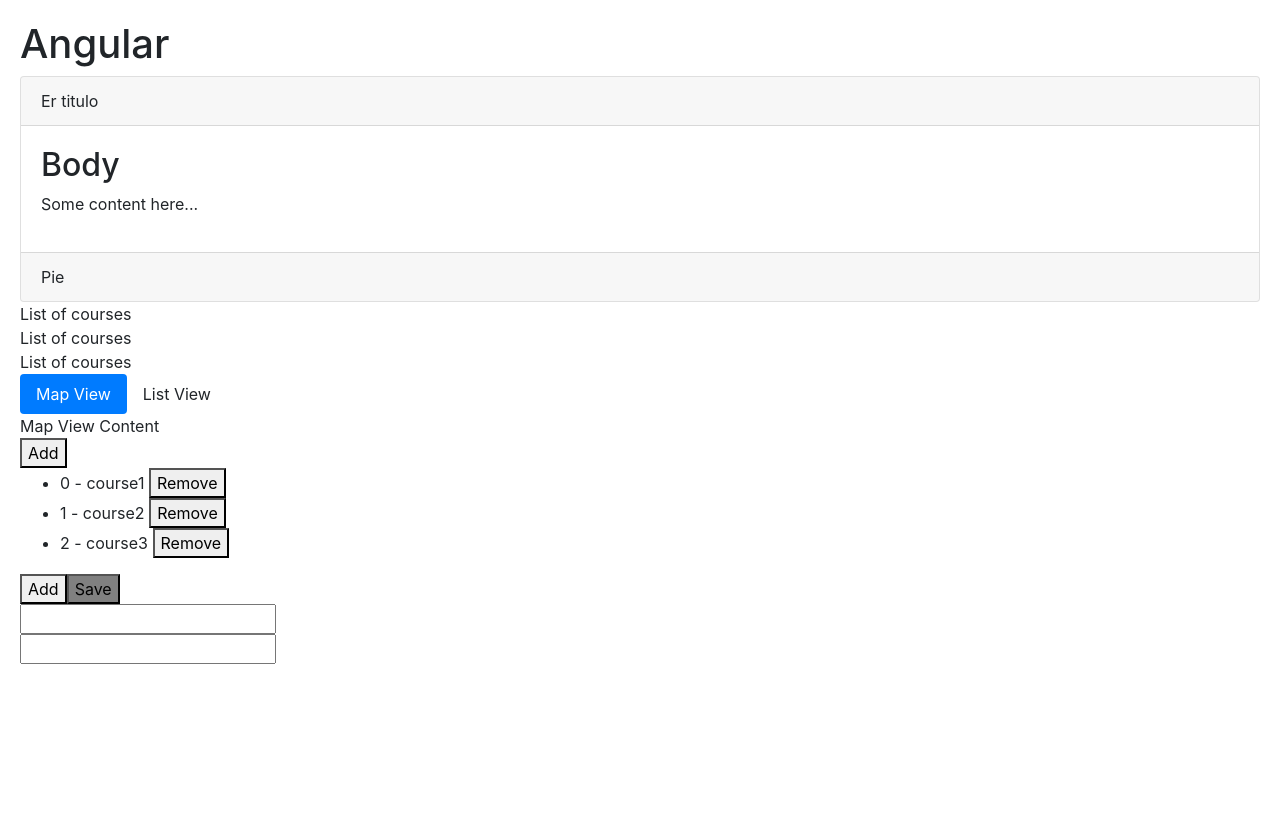
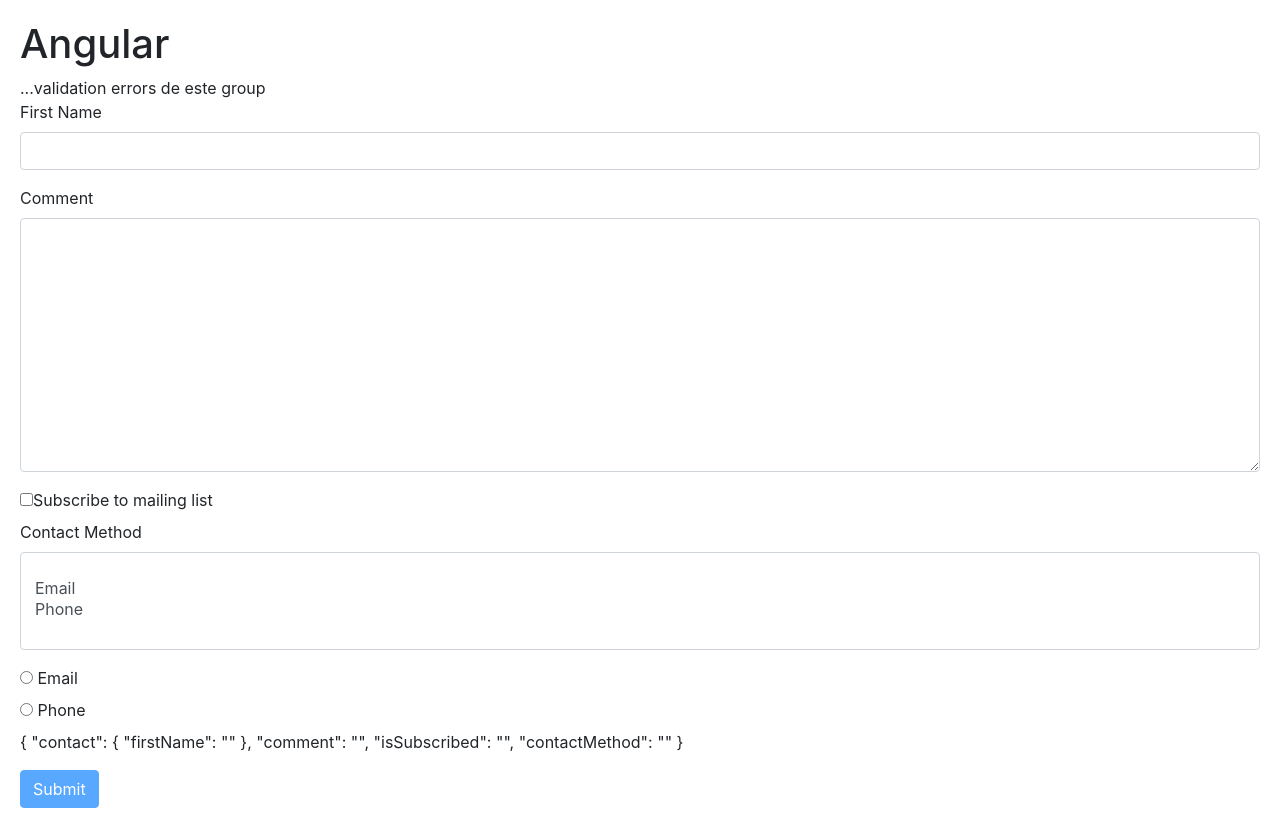
Before and after one commit to TurinTur/Angular, an Angular app: page / in a window 1280 px wide. Before the commit the page ends 800 px from the top, so only its background shows below. Built offline with nearby package versions, Linux system fonts and the light colour scheme.

Commit message:
091 reactive forms

```diff
--- a/src/app/app.component.html
+++ b/src/app/app.component.html
@@ -3,4 +3,5 @@
 <!-- <courses></courses>-->
 <!-- <app-favorite [is-favorite]="post.isFavorite" (change)="onFavoriteChanged($event)"></app-favorite>   -->       <!-- is-favorite es input, change es output -->
 
-<app-directive></app-directive>
+<!--<app-directive></app-directive>-->
+<contact-form></contact-form>
--- a/src/app/app.module.ts
+++ b/src/app/app.module.ts
@@ -10,6 +10,7 @@
 import { PanelComponent } from './panel/panel.component';
 import { DirectiveComponent } from './directive/directive.component';
 import { InputFormatDirective } from './input-format.directive';
+import { ContactFormComponent } from './contact-form/contact-form.component';
 
 @NgModule({
   declarations: [
@@ -20,7 +21,8 @@
     FavoriteComponent,
     PanelComponent,
     DirectiveComponent,
-    InputFormatDirective
+    InputFormatDirective,
+    ContactFormComponent
   ],
   imports: [
     BrowserModule,
--- /dev/null
+++ b/src/app/contact-form/contact-form.component.html
@@ -0,0 +1,61 @@
+
+ <form #f="ngForm" (ngSubmit)="log(f)">                  <!-- Linea para inspeccionar el objeto ngform -->
+<!--<form>  angular aplica automaticamente la directiva ngForm a todo form, a menos que se especifique lo contario -->
+  <div ngModelGroup="contact" #contact="ngModelGroup">                <!-- ngModelGroup, para grupos en form complejos, de uso opcional. es como ngForm, pero no tiene ngSubmit, es solo para organizar en subgrupos-->
+    <div *ngIf="!contact.valid">...validation errors de este group</div>      <!-- validación por grupos -->
+    <div class="form-group">
+        <label for="firstName">First Name</label>                                       <!-- required, minlenght, maxlength, pattern... son realmente de html5 -->
+        <input
+          required
+          minlength="3"
+          maxlength="12"
+          pattern="banana"
+          ngModel name="firstName" #firstName="ngModel"
+          (change)="log(firstName)" id="firstName" type="text" class="form-control">   <!-- hemos creado una template var con referencia al ngModel, para asi sacarla por el metodo log ngModel name= sirva para hacer template driv forms. por detras va a crear un objeto llamado control del tipo FormControl dentro de ngModel-->
+        <div
+          class="alert alert-danger"
+          *ngIf="firstName.touched && !firstName.valid"> <!-- el mensaje saldrá solo si el campo ha sido 'tocado' antes -->
+
+          <div *ngIf="firstName.errors.required">
+            First name is required
+          </div>
+          <div *ngIf="firstName.errors.minlength">
+            First name should be minimum {{ firstName.errors.minlength.requiredLength }} characters
+          </div> <!-- cargo dinámicante la longintud minima, asi si cambia, no tengo que cambiarla en dos sitios-->
+          <div *ngIf="firstName.errors.pattern">
+            First name isn't banana
+          </div>
+        </div>
+      </div>
+  </div>
+
+
+<div class="form-group">
+  <label for="" form="comment">Comment</label>
+  <textarea ngModel name="comment" id="comment" class="form-control" cols="30" rows="10"></textarea>
+</div>
+
+<div class="checkbox">
+  <label >
+    <input ngModel name="isSubscribed" type="checkbox">Subscribe to mailing list
+  </label>
+</div>
+<div class="form-group">
+  <label for="contactMethod">Contact Method</label>
+  <select multiple ngModel name="contactMethod" id="contactMehod" class="form-control">   <!-- al seleccionar multiples valores, el value será un array de integers -->
+    <option value=""></option>
+    <option *ngFor="let method of contactMethods" [value]="method.id"> {{ method.name }}</option> <!-- value solo funciona con string, pero nosotros queremos usar un objecto -->
+    <!--<option *ngFor="let method of contactMethods" [ngValue]="method"> {{ method.name }}</option>  -->    <!-- ahora el objeto method está en el value-->
+  </select>
+</div>
+
+<div *ngFor="let method of contactMethods" class="radio">
+  <label>
+    <input ngModel type="radio" name="contactMethod" [value]="method.id">
+    {{ method.name }}
+  </label>
+</div>
+
+<p>{{f.value | json}}</p>       <!-- truco para debuggear-->
+<button class="btn btn-primary" [disabled]="!f.valid">Submit</button> <!-- Deshabilito el botón si el form no es valido -->
+</form>
--- /dev/null
+++ b/src/app/contact-form/contact-form.component.ts
@@ -0,0 +1,20 @@
+import { Component, OnInit } from '@angular/core';
+
+@Component({
+  selector: 'contact-form',
+  templateUrl: './contact-form.component.html',
+  styleUrls: ['./contact-form.component.css']
+})
+export class ContactFormComponent  {
+  contactMethods = [
+    {id:1, name: 'Email'},
+    {id:2, name: 'Phone'},
+  ]
+  log(x){
+    console.log(x);
+  }
+
+  contactMehod (){
+
+  }
+}
--- a/src/styles.css
+++ b/src/styles.css
@@ -2,3 +2,6 @@
 @import "~bootstrap/dist/css/bootstrap.css";
 
 body {padding: 20px;}
+.form-control.ng-touched.ng-invalid { /* Si es un control de un formulario que ha sido tocado y es invalido... */
+    border:red 2px solid;
+}
```
Also changed, not shown: src/app/contact-form/contact-form.component.css (added), 1 other file (tests, documents, lock files or other folders).
